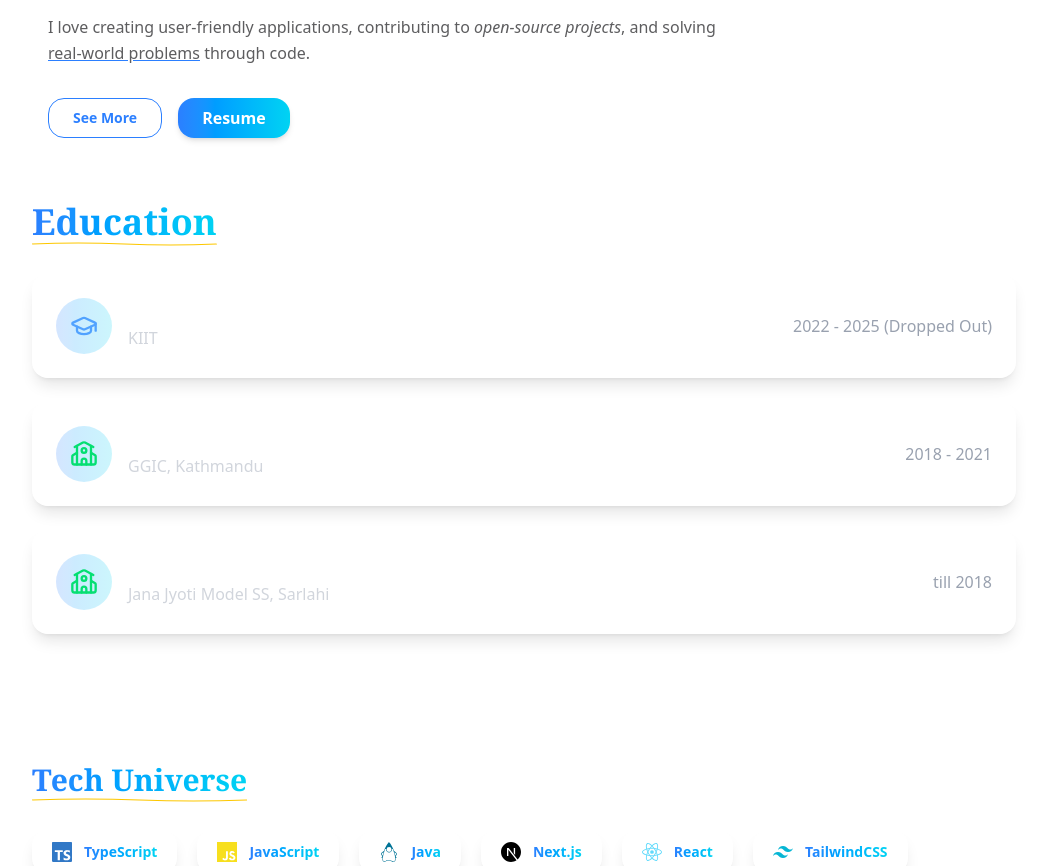
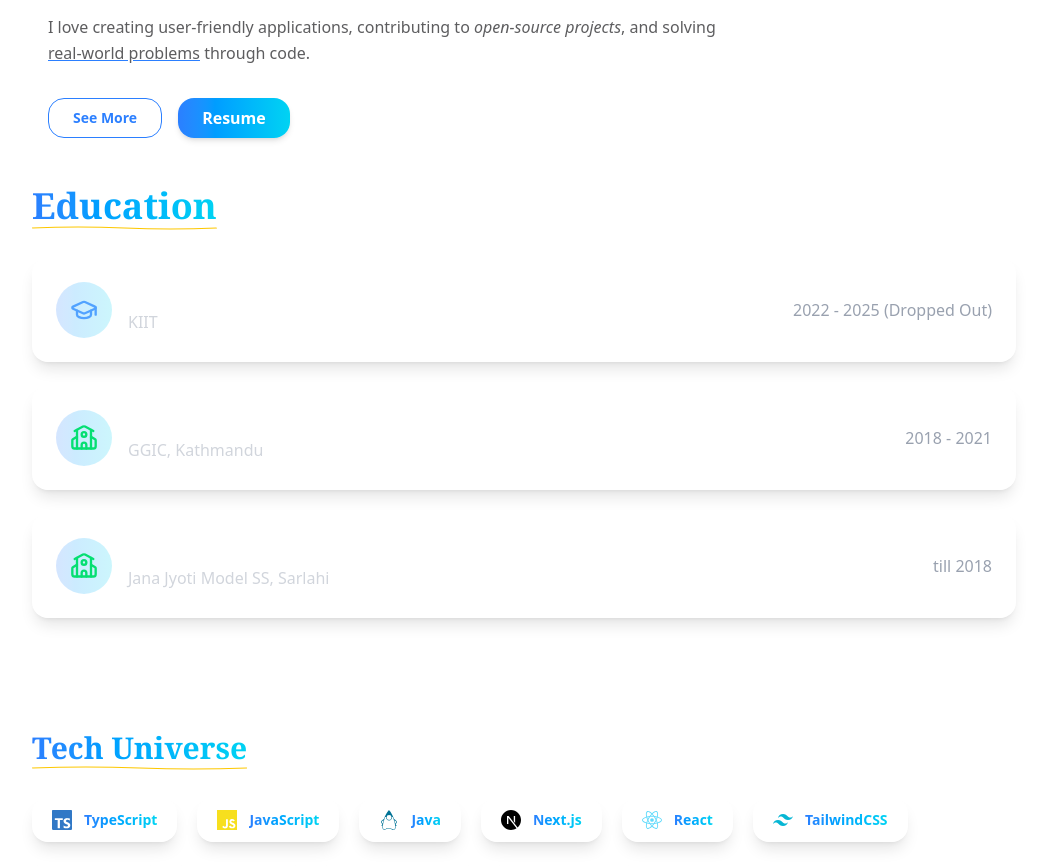
Before and after one commit to rajscriptsGH/Portfolio, a Next.js app: page / in a window 1280 px wide. Shown: the part 720-1586 px from the top of the page, without its empty margins (156-1201 px from the left). Built offline with nearby package versions, Linux system fonts and the light colour scheme; a web font is replaced by a local one.

Commit message:
education component updated

```diff
--- a/src/components/Education.tsx
+++ b/src/components/Education.tsx
@@ -25,7 +25,7 @@ const Education = () => {
     ]
 
     return (
-        <section id="education" className="relative max-w-6xl mx-auto px-6 py-16 lg:ml-20">
+        <section id="education" className="relative max-w-6xl mx-auto px-6 py-12 lg:ml-20">
             <h2 className="relative inline-block text-4xl font-bold mb-8 text-left">
                 <span className="bg-gradient-to-r from-blue-500 to-cyan-400 bg-clip-text text-transparent">
                     Education
```
